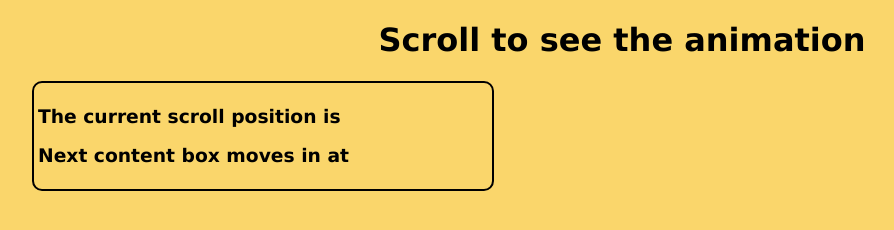
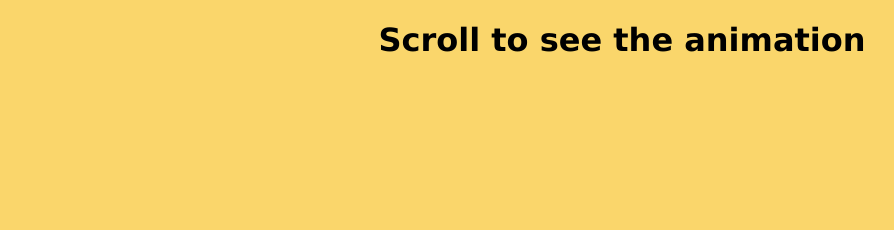
Before and after one commit to 50-vanilla-projects/06-Scrolling-Animation, a plain HTML site: page index.html in a window 1280 px wide. Shown: the top 230 px of the page, without its empty margins (18-912 px from the left). Drawn offline with Linux system fonts and the light colour scheme.

Commit message:
remove info div

```diff
--- a/index.html
+++ b/index.html
@@ -13,10 +13,6 @@
 <body>
     <header>
         <h1>Scroll to see the animation</h1>
-        <div id="info">
-            <h3>The current scroll position is <span id="showScroll"></span></h3>
-            <h3>Next content box moves in at <span id="slideIn"></span></h3>
-        </div>
     </header>
     <main>
         <div class="content">
```
